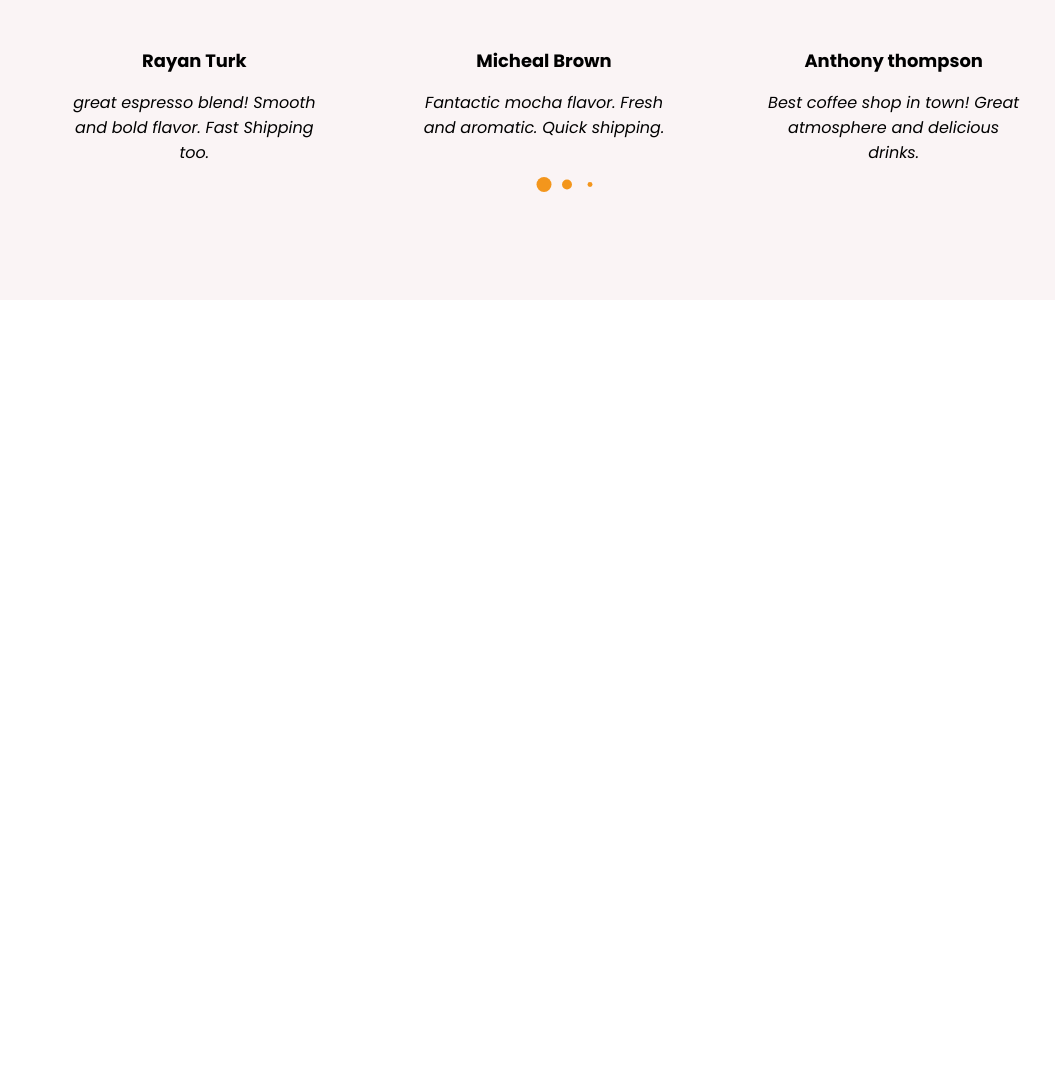
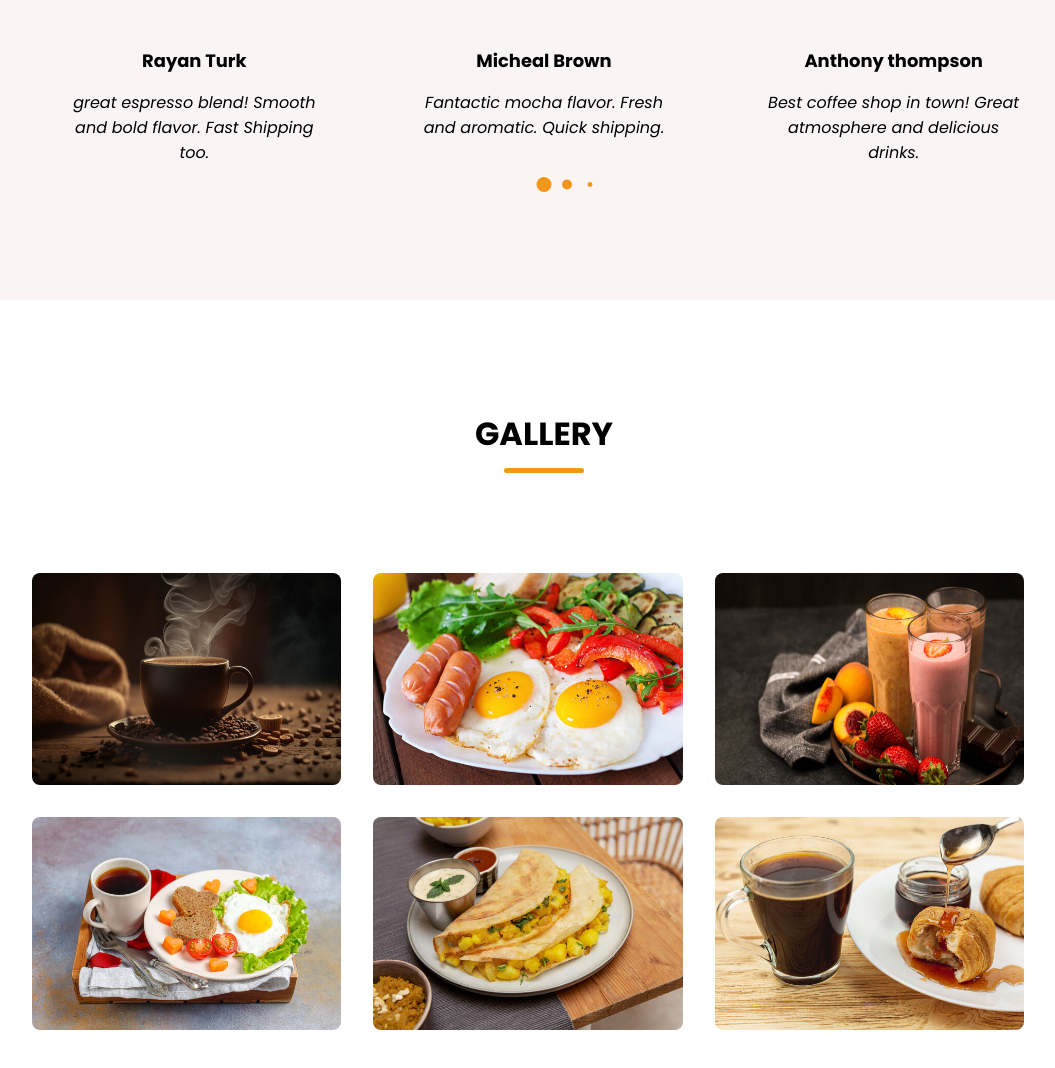
Before and after one commit to 220408910/Final_project, a plain HTML site: page index.html in a window 1280 px wide. Shown: the part 3149-4217 px from the top of the page, without its empty margins (96-1151 px from the left). Before the commit the page ends 3449 px from the top, so only its background shows below. Drawn offline with nearby package versions, Linux system fonts and the light colour scheme; a web font is replaced by a local one.

Commit message:
Creating gallery section

```diff
--- a/css/styles.css
+++ b/css/styles.css
@@ -343,6 +343,36 @@ header .navbar{
     color: var(--primary-color);
 }
 
+/* Gallery Section styling */
+.gallery-section{
+    padding: 50px 0 100px;
+
+}
+
+.gallery-section .gallery-list{
+    display: flex;
+    flex-wrap: wrap;
+    gap: 32px;
+}
+
+.gallery-section .gallery-list .gallery-item{
+
+    overflow: hidden;
+    border-radius: var(--border-radius-s);
+    width: calc(100% / 3 - 32px);
+}
+
+.gallery-section .gallery-item .gallery-image{
+    height: 100%;
+    width: 100%;
+    cursor: zoom-in;
+    transition: 0.3s ease;
+}
+
+.gallery-section .gallery-item:hover .gallery-image{
+    transform: scale(1.3);
+}
+
 
 /* Responsive media query for max width 1024px */
 @media screen and (max-width: 1024px) {
@@ -458,7 +488,14 @@ header .navbar{
 
     .menu-section .menu-list .menu-item .menu-image{
     max-width: 200px;
+    }
 
+    .gallery-section .gallery-list{
+    gap: 30px;
+    }
+
+    .gallery-section .gallery-list .gallery-item{
+    width: calc(100% / 2 - 30px);
     }
 }
 
@@ -467,7 +504,8 @@ header .navbar{
     .menu-section .menu-list{
       gap: 60px;
     }
-    .menu-section .menu-list .menu-item{
+    .menu-section .menu-list .menu-item,
+    .gallery-section .gallery-list .gallery-item{
       width: 100%;
     }
 
--- a/index.html
+++ b/index.html
@@ -155,6 +155,36 @@
                     </div>
                 </div>
             </div>
+        </section>
+
+        <!-- Gallery Section -->
+        <section class="gallery-section">
+            <h2 class="section-title">Gallery</h2>
+            <div class="section-content">
+                <ul class="gallery-list">
+                    <li class="gallery-item">
+                        <img src="images/gallery-1.jpg" alt="Gallery" class="gallery-image">
+                    </li>
+                    <li class="gallery-item">
+                        <img src="images/gallery-2.jpg" alt="Gallery" class="gallery-image">
+                    </li>
+                    <li class="gallery-item">
+                        <img src="images/gallery-3.jpg" alt="Gallery" class="gallery-image">
+                    </li>
+                    <li class="gallery-item">
+                        <img src="images/gallery-4.jpg" alt="Gallery" class="gallery-image">
+                    </li>
+                    <li class="gallery-item">
+                        <img src="images/gallery-5.jpg" alt="Gallery" class="gallery-image">
+                    </li>
+                    <li class="gallery-item">
+                        <img src="images/gallery-6.jpg" alt="Gallery" class="gallery-image">
+                    </li>
+
+                </div>
+            </div>
+        </section>
+
     </main>
 
     <!-- link Swiper script -->
```
